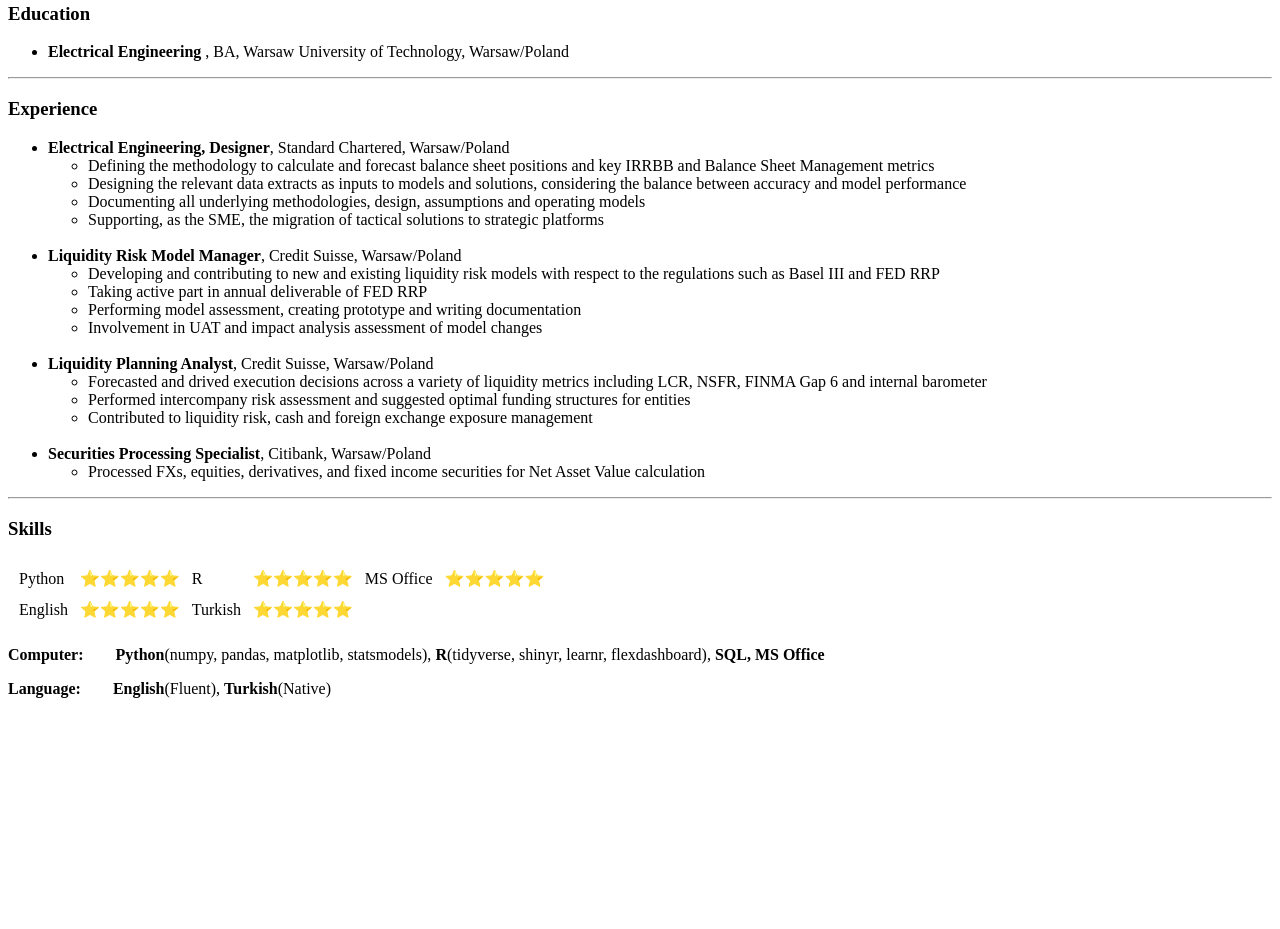
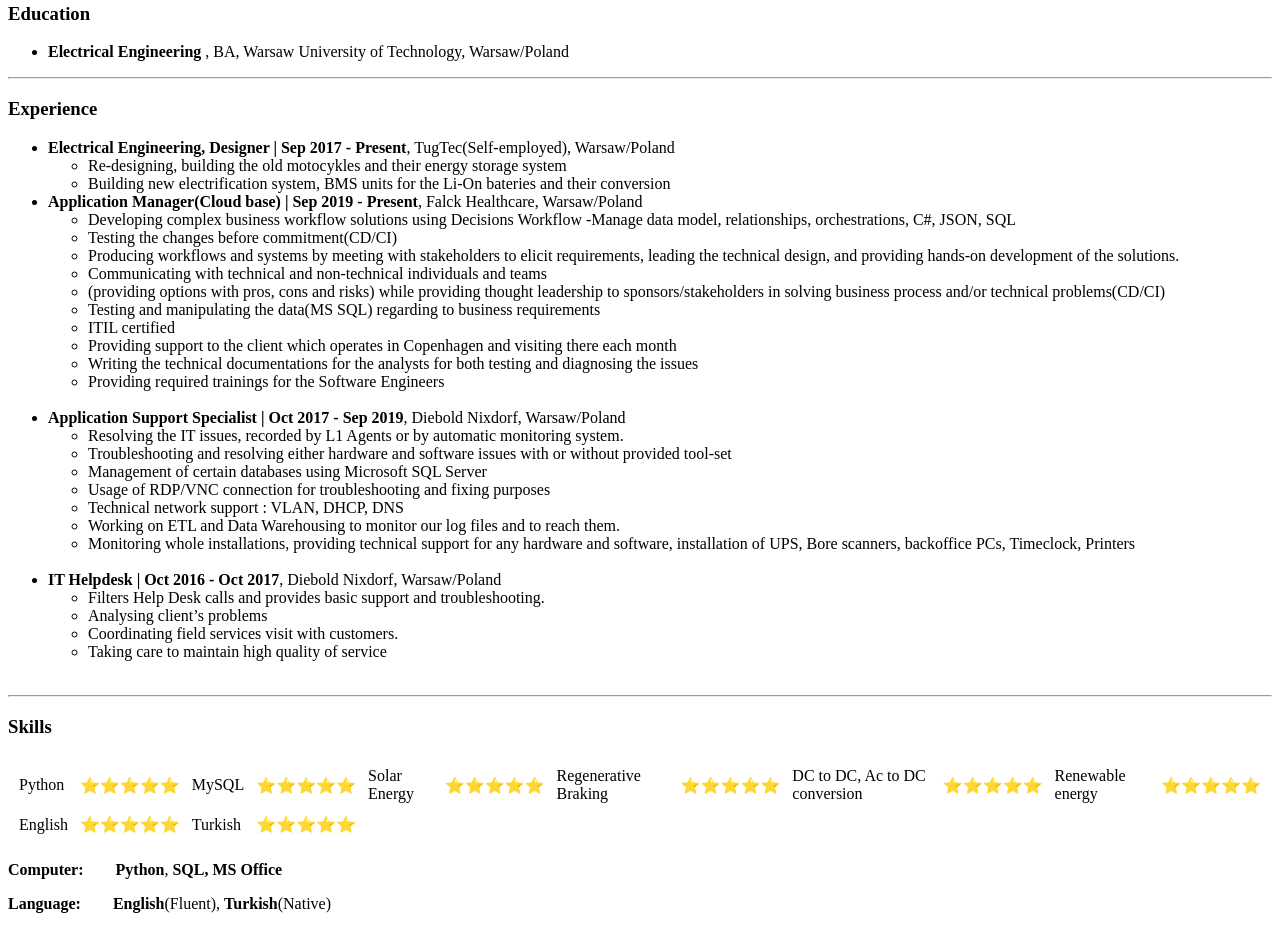
Before and after one commit to tugkankocak/cv, a plain HTML site: page index.html in a window 1280 px wide. Shown: the part 490-1419 px from the top of the page. Before the commit the page ends 1204 px from the top, so only its background shows below. Drawn offline with Linux system fonts and the light colour scheme.

Commit message:
Update index.html

```diff
--- a/index.html
+++ b/index.html
@@ -67,40 +67,49 @@ instead of <b></b>  to make it bold-->
 <h3>Experience</h3>
 
 <ul>
-    <li><strong>Electrical Engineering, Designer</strong>, Standard Chartered, Warsaw/Poland</li>
+    <li><strong>Electrical Engineering, Designer | Sep 2017 - Present</strong>, TugTec(Self-employed), Warsaw/Poland</li>
     <ul>
-        <li>Defining the methodology to calculate and forecast balance sheet positions and key IRRBB and Balance Sheet Management metrics</li>
-        <li>Designing the relevant data extracts as inputs to models and solutions, considering the balance between accuracy and model performance</li>
-        <li>Documenting all underlying methodologies, design, assumptions and operating models</li>
-        <li>Supporting, as the SME, the migration of tactical solutions to strategic platforms</li>
+        <li>Re-designing, building the old motocykles and their energy storage system</li>
+        <li>Building new electrification system, BMS units for the Li-On bateries and their conversion</li>
+    </ul>
+
+    <li><strong>Application Manager(Cloud base) | Sep 2019 - Present</strong>, Falck Healthcare, Warsaw/Poland</li>
+    <ul>
+        <li>Developing complex business workflow solutions using Decisions Workflow -Manage data model, relationships, orchestrations, C#, JSON, SQL</li>
+        <li>Testing the changes before commitment(CD/CI)</li>
+        <li>Producing workflows and systems by meeting with stakeholders to elicit requirements, leading the technical design, and providing hands-on development of the solutions.</li>
+        <li>Communicating with technical and non-technical individuals and teams</li>
+        <li>(providing options with pros, cons and risks) while providing thought leadership to sponsors/stakeholders in solving business process and/or technical problems(CD/CI)</li>
+        <li>Testing and manipulating the data(MS SQL) regarding to business requirements</li>
+        <li>ITIL certified</li>
+        <li>Providing support to the client which operates in Copenhagen and visiting there each month</li>
+        <li>Writing the technical documentations for the analysts for both testing and diagnosing the issues</li>
+        <li>Providing required trainings for the Software Engineers</li>
     </ul>
 
     <br>
 
-    <li><strong>Liquidity Risk Model Manager</strong>, Credit Suisse, Warsaw/Poland</li>
+    <li><strong>Application Support Specialist | Oct 2017 - Sep 2019</strong>, Diebold Nixdorf, Warsaw/Poland</li>
     <ul>
-        <li>Developing and contributing to new and existing liquidity risk models with respect to the regulations such as Basel III and FED RRP</li>
-        <li>Taking active part in annual deliverable of FED RRP</li>
-        <li>Performing model assessment, creating prototype and writing documentation</li>
-        <li>Involvement in UAT and impact analysis assessment of model changes</li>
+        <li>Resolving the IT issues, recorded by L1 Agents or by automatic monitoring system.</li>
+        <li>Troubleshooting and resolving either hardware and software issues with or without provided tool-set</li>
+        <li>Management of certain databases using Microsoft SQL Server</li>
+        <li>Usage of RDP/VNC connection for troubleshooting and fixing purposes</li>
+        <li>Technical network support : VLAN, DHCP, DNS</li>
+        <li>Working on ETL and Data Warehousing to monitor our log files and to reach them.</li>
+        <li>Monitoring whole installations, providing technical support for any hardware and software, installation of UPS, Bore scanners, backoffice PCs, Timeclock, Printers</li>
+    </ul>
+  <br>
+
+    <li><strong>IT Helpdesk | Oct 2016 - Oct 2017</strong>, Diebold Nixdorf, Warsaw/Poland</li>
+    <ul>
+        <li>Filters Help Desk calls and provides basic support and troubleshooting.</li>
+        <li>Analysing client’s problems</li>
+        <li>Coordinating field services visit with customers.</li>
+        <li>Taking care to maintain high quality of service</li>
     </ul>
 
     <br>
-
-    <li><strong>Liquidity Planning Analyst</strong>, Credit Suisse, Warsaw/Poland</li>
-    <ul>
-        <li>Forecasted and drived execution decisions across a variety of liquidity metrics including LCR, NSFR, FINMA Gap 6 and internal barometer</li>
-        <li>Performed intercompany risk assessment and suggested optimal funding structures for entities</li>
-        <li>Contributed to liquidity risk, cash and foreign exchange exposure management</li>
-    </ul>
-
-    <br>
-
-    <li><strong>Securities Processing Specialist</strong>, Citibank, Warsaw/Poland</li>
-    <ul>
-        <li>Processed FXs, equities, derivatives, and fixed income securities for Net Asset Value calculation</li>
-    </ul>
-
 </ul>
 
 <hr>
@@ -112,10 +121,19 @@ instead of <b></b>  to make it bold-->
         <td>Python</td>
         <td>⭐⭐⭐⭐⭐</td>
 
-        <td>R</td>
+        <td>MySQL</td>
         <td>⭐⭐⭐⭐⭐</td>
 
-        <td>MS Office</td>
+        <td>Solar Energy</td>
+        <td>⭐⭐⭐⭐⭐</td>
+
+        <td>Regenerative Braking</td>
+        <td>⭐⭐⭐⭐⭐</td>
+
+        <td>DC to DC, Ac to DC conversion</td>
+        <td>⭐⭐⭐⭐⭐</td>
+
+        <td>Renewable energy</td>
         <td>⭐⭐⭐⭐⭐</td>
     </tr>
 
@@ -128,8 +146,8 @@ instead of <b></b>  to make it bold-->
     </tr>
 </table>
 
-<p><strong>Computer:&emsp;&emsp;Python</strong>(numpy, pandas, matplotlib, statsmodels),
-    <strong>R</strong>(tidyverse, shinyr, learnr, flexdashboard), <strong>SQL, MS Office</strong></p>
+<p><strong>Computer:&emsp;&emsp;Python</strong>,
+     <strong>SQL, MS Office</strong></p>
 <p><strong>Language:&emsp;&emsp;English</strong>(Fluent),
     <strong>Turkish</strong>(Native)</p>
 
```
